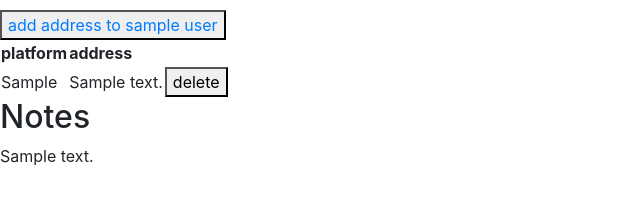
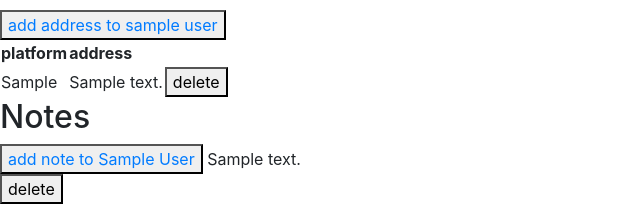
Before and after one commit to chalonhutson/easy_crm, a Flask app: page /contacts/1 in a window 1280 px wide. Shown: the part 795-999 px from the top of the page, without its empty margins (0-640 px from the left). Before the commit the page ends 961 px from the top, so only its background shows below. Run offline with Flask 2, Linux system fonts and the light colour scheme; a user stored in the database is signed in; tables that the repository leaves empty hold one stand-in row (values such as "Sample post"); some libraries are stand-ins or nearby versions.

Commit message:
Added functionality for add and delete notes from both individual contacts and individual meetings.

```diff
--- a/app_forms.py
+++ b/app_forms.py
@@ -56,3 +56,7 @@ class ContactSocial(FlaskForm):
 class MeetingNote(FlaskForm):
     note = TextAreaField("note",validators=[Length(max=5000)])
     submit = SubmitField("add note")
+
+class ContactNote(FlaskForm):
+    note = TextAreaField("note",validators=[Length(max=5000)])
+    submit = SubmitField("add note")
--- a/server.py
+++ b/server.py
@@ -68,7 +68,7 @@ def login():
         if user:
             login_user(user, remember=login.remember.data)
             flash("You are logged in.", "success")
-            return redirect(url_for("contacts"))
+            return redirect(url_for("home"))
         else:
             flash("Login failed. Please double check your email/password combo.", "danger")
             return redirect(url_for("home"))
@@ -153,6 +153,30 @@ def add_note_meeting(meeting_id):
         return render_template("add-note-meeting.html", page_title = f"Add Note to {meeting.meeting_title}", meeting = meeting, form = form)
 
 
+@app.route("/add-note-contact/<contact_id>", methods = ["GET", "POST"])
+@login_required
+def add_note_contact(contact_id):
+    contact = ctrl.get_contact_by_id(contact_id)
+    print(f"++++++++++++++++++++++++++++++++++++++++++++++++++++++++++++++++++++++++++++++++++++++++++++++++++++++++++ |||| CONTACT -->> {contact}//// id ----{contact_id}++++++++++++++")
+    contact = ctrl.get_contact_by_id(contact_id)
+    if request.method == "POST":
+        new_note = request.form
+        if ctrl.add_note_contact(current_user.id, contact_id, new_note):
+            flash("Note added to contact.", "success")
+        else:
+            flash("Something went wrong. Ensure you are contact the note requirements.", "danger")
+        return redirect(url_for("add_note_contact", contact_id = contact_id))
+    else:
+        form = app_forms.ContactNote()
+        return render_template("add-note-contact.html", page_title = f"Add Note for {contact.first_name} {contact.last_name}", contact = contact, form = form)
+
+
+
+
+
+
+
+
 @app.route("/meetings/<meeting_id>")
 @login_required
 def individual_meeting(meeting_id):
@@ -173,7 +197,7 @@ def individual_meeting(meeting_id):
 @login_required
 def individual_contact(contact_id):
     contact, phones, emails, addresses, socials, notes = ctrl.get_all_for_contact(contact_id)
-    return render_template("individual-contact.html", page_title = f"{contact.first_name} {contact.last_name}", contact = contact, phones = phones, emails = emails, addresses = addresses, socials = socials, notes = notes)
+    return render_template("individual-contact.html", page_title = f"{contact.first_name} {contact.last_name}", contact = contact, phones = phones, emails = emails, addresses = addresses, socials = socials, notes = notes, ynumber = 0, thing = "thing", do = "do")
 
 @app.route("/add_contact", methods = ["GET", "POST"])
 @login_required
@@ -296,7 +320,7 @@ def delete_social():
         abort(404)
 
 
-@app.route("/delete_phone", methods=["POST"])
+@app.route("/delete-phone", methods=["POST"])
 @login_required
 def delete_phone():
     if request.method == "POST":
@@ -313,7 +337,7 @@ def delete_phone():
         abort(404)
 
 
-@app.route("/delete_email", methods=["POST"])
+@app.route("/delete-email", methods=["POST"])
 @login_required
 def delete_email():
     if request.method == "POST":
@@ -330,6 +354,39 @@ def delete_email():
         abort(404)
 
 
+@app.route("/delete-note-meeting", methods = ["GET", "POST"])
+@login_required
+def delete_note_meeting():
+    if request.method == "POST":
+        note_id = request.form["delete_note_meeting"]
+        note = ctrl.get_note_meeting_by_id(note_id)
+        if ctrl.delete_note_meeting(current_user.id, note_id):
+            flash("note deleted from meeting.", "success")
+            if note:
+                return redirect(url_for("individual_meeting", meeting_id = note.meeting_id))
+        else:
+            flash("Something went wrong.", "danger")
+        return redirect(url_for("meetings"))
+    else:
+        abort(404)
+
+
+@app.route("/delete-note-contact", methods = ["GET", "POST"])
+@login_required
+def delete_note_contact():
+    if request.method == "POST":
+        note_id = request.form["delete_note_contact"]
+        note = ctrl.get_note_contact_by_id(note_id)
+        if ctrl.delete_note_contact(current_user.id, note_id):
+            flash("note deleted from contact", "success")
+            if note:
+                return redirect(url_for("individual_contact", contact_id = note.contact_id))
+        else:
+            flash("Something went wrong.", "danger")
+        return redirect(url_for("contact"))
+    else:
+        abort(404)
+
 
 
 
--- a/sql_controller.py
+++ b/sql_controller.py
@@ -219,7 +219,25 @@ def add_note_meeting(user_id, meeting_id, note):
 
 
 
-
+def add_note_contact(user_id, contact_id, note):
+    try:
+        contact = Contacts.query.get(contact_id)
+    except:
+        return False
+    if contact.user_info_id != user_id:
+        return False
+    print(note["note"])
+    if len(note["note"]) <= 5000:
+        new_note = Contacts_notes(contact_id = contact_id, note = note["note"])
+        try:
+            db.session.add(new_note)
+            db.session.commit()
+            print(f"Contact note added || {new_note}")
+            return new_note
+        except:
+            return False
+    else:
+        return False
 
 
 
@@ -445,6 +463,14 @@ def get_contact_by_email(email_id):
     except:
         return False
 
+def get_note_meeting_by_id(note_id):
+    note = Meetings_notes.query.get(note_id)
+    return note
+
+def get_note_contact_by_id(note_id):
+    note = Contacts_notes.query.get(note_id)
+    return note
+
 
 def delete_address(user_id, address_id):
     address = Contacts_addresses.query.get(address_id)
@@ -499,9 +525,38 @@ def delete_email(user_id, email_id):
     else:
         return False
 
+def delete_note_meeting(user_id, note_id):
+    note = Meetings_notes.query.get(note_id)
+    if not note:
+        return False
+    meeting = Meetings.query.get(note.meeting_id)
+    if user_id == meeting.user_info_id:
+        try:
+            db.session.delete(note)
+            db.session.commit()
+            return True
+        except:
+            print("Couldn't delete meeting from database.")
+            return False
+    else:
+        return False
 
 
-
+def delete_note_contact(user_id, note_id):
+    note = Contacts_notes.query.get(note_id)
+    if not note:
+        return False
+    contact = Contacts.query.get(note.contact_id)
+    if user_id == contact.user_info_id:
+        try:
+            db.session.delete(note)
+            db.session.commit()
+            return True
+        except:
+            print("Couldn't delete contact from database.")
+            return False
+    else:
+        return False
 
 
 
--- a/templates/add-note-meeting.html
+++ b/templates/add-note-meeting.html
@@ -4,10 +4,9 @@
 
 <a href="{{ url_for('individual_meeting', meeting_id = meeting.meeting_id) }}">back to {{ meeting.meeting_title.lower() }}</a>
 
-<h1>Add Note for {{ meeting.meeting_title }}</h1>
-<h1>Add Note for {{ meeting.meeting_id }}</h1>
+<h1>add note for {{ meeting.meeting_title.lower() }}</h1>
 
-<form action="{{ url_for('add_note_meeting', meeting_id = 1) }}" method="post">
+<form action="{{ url_for('add_note_meeting', meeting_id = 1) }}" method="POST">
     {{ form.note.label }}
     {{ form.note }}
     {{ form.submit }}
--- a/templates/individual-contact.html
+++ b/templates/individual-contact.html
@@ -112,9 +112,13 @@
 
 
 <h2>Notes</h2>
+<button><a href="{{ url_for('add_note_contact', contact_id = contact.contact_id) }}">add note to {{ contact.first_name }} {{ contact.last_name }}</a></button>
     {% if notes is not none %}
         {% for note in notes %}
             {{ note.note }}
+
+            <form action="{{ url_for('delete_note_contact') }}" method="POST"><button name="delete_note_contact" value="{{ note.contact_note_id }}">delete</button></form>
+
         {% endfor %}
     {% else %}
         no notes
--- a/templates/individual-meeting.html
+++ b/templates/individual-meeting.html
@@ -38,6 +38,7 @@
     {% if notes is not none %}
         {% for note in notes %}
             <p>{{ note.note }}</p>
+            <form action="{{ url_for('delete_note_meeting') }}" method="POST"><button name="delete_note_meeting" value="{{ note.meeting_note_id }}">delete</button></form>
         {% endfor %}
     {% else %}
         no notes
```
Also changed, not shown: templates/add-note-contact.html (added, +15 -0 lines).
